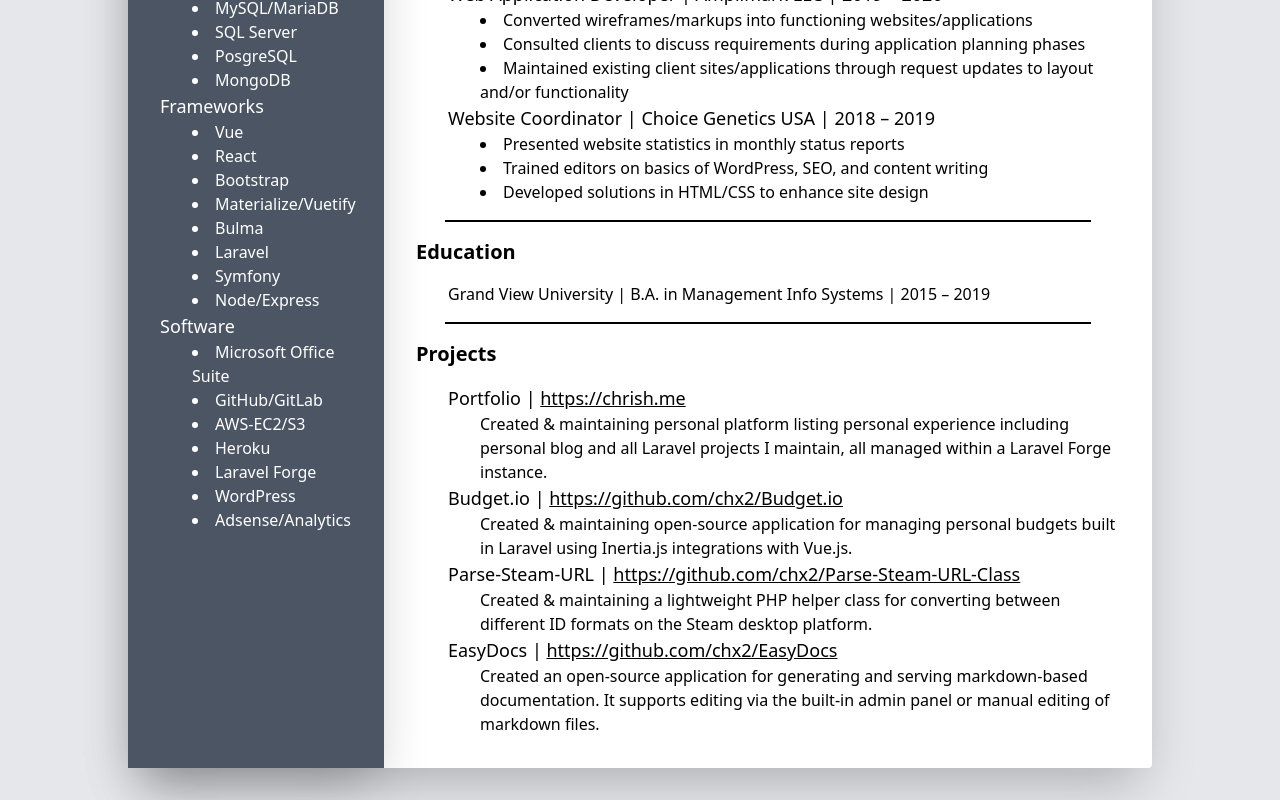
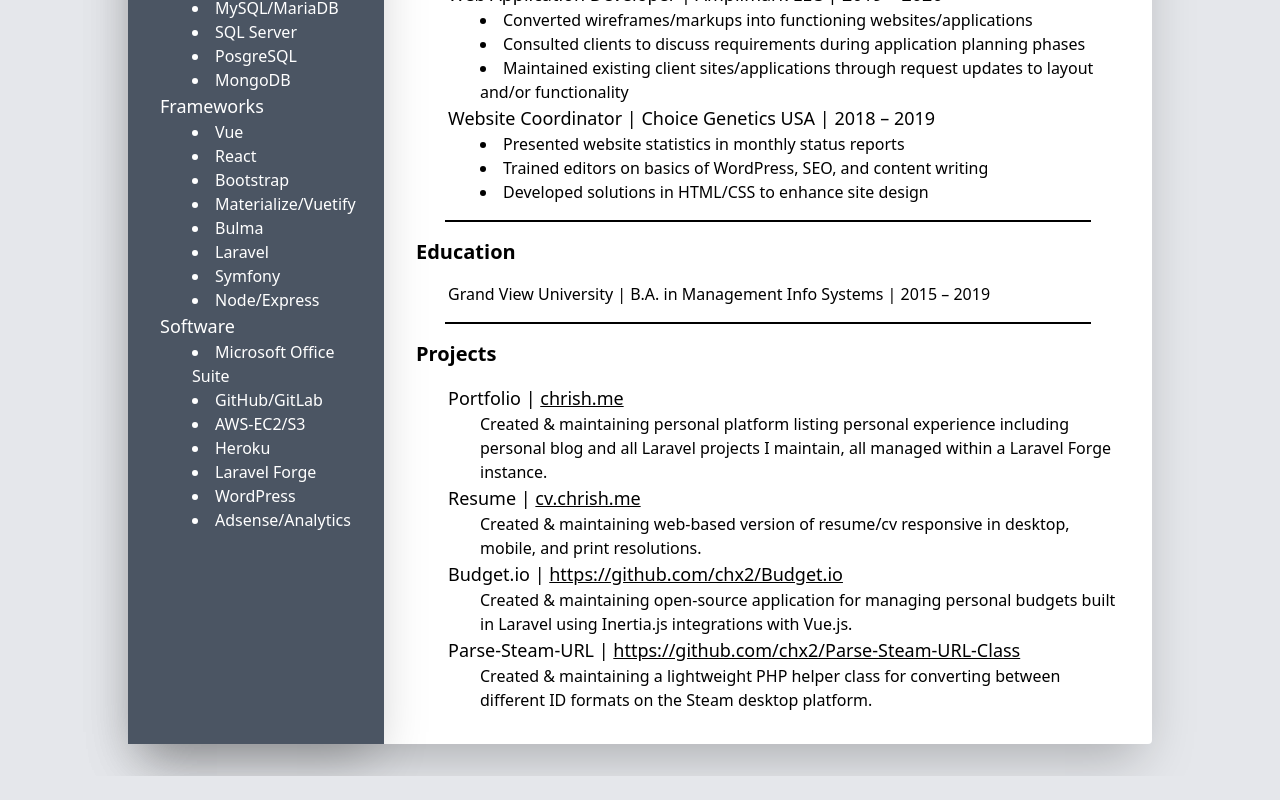
Before and after one commit to chx2/Resume, a Vue app: page / in a window 1280 px wide. Shown: the part 678-1478 px from the top of the page. After the commit the page ends 1454 px from the top, so only its background shows below. Built offline with nearby package versions, Linux system fonts and the light colour scheme.

Commit message:
Make projects read dynamically.

```diff
--- a/src/components/Projects.vue
+++ b/src/components/Projects.vue
@@ -2,40 +2,30 @@
   <div class="no-break">
     <h2 class="text-xl font-bold pb-4">Projects</h2>
 
-    <h3 class="text-lg lg:ml-8">Portfolio | <a class="underline"  href="https://chrish.me">https://chrish.me</a></h3>
-    <p class="ml-8 lg:ml-16">
-      Created & maintaining personal platform listing personal experience including personal blog
-      and all Laravel projects I maintain, all managed within a Laravel Forge instance.
-    </p>
-
-    <h3 class="text-lg lg:ml-8">Budget.io | <a class="underline"  href="https://github.com/chx2/Budget.io">https://github.com/chx2/Budget.io</a></h3>
-    <p class="ml-8 lg:ml-16">
-      Created & maintaining open-source application for managing personal budgets built
-      in Laravel using Inertia.js integrations with Vue.js.
-    </p>
-
-    <h3 class="text-lg lg:ml-8">Parse-Steam-URL | <a class="underline" href="https://github.com/chx2/Parse-Steam-URL-Class">https://github.com/chx2/Parse-Steam-URL-Class</a></h3>
-    <p class="ml-8 lg:ml-16">
-      Created & maintaining a lightweight PHP helper class for converting between
-      different ID formats on the Steam desktop platform.
-    </p>
-
-    <h3 class="text-lg lg:ml-8">EasyDocs | <a class="underline" href="https://github.com/chx2/EasyDocs">https://github.com/chx2/EasyDocs</a></h3>
-    <p class="ml-8 lg:ml-16">
-      Created an open-source application for generating and serving markdown-based documentation.
-      It supports editing via the built-in admin panel or manual editing of markdown files.
-    </p>
+    <div v-for="item in items" :key="item.name">
+      <h3 class="text-lg lg:ml-8">{{ item.name }} | <a class="underline" :href="item.url">{{ item.url_short }}</a></h3>
+      <p class="ml-8 lg:ml-16">
+        {{ item.description }}
+      </p>
+    </div>
   </div>
 </template>
 
 <script>
+import json from "../data/projects.json";
+
 export default {
-name: "Projects"
+  name: "Projects",
+  data() {
+    return {
+      items: json
+    }
+  }
 }
 </script>
 
 <style scoped>
-.no-break {
-  break-inside: avoid;
-}
+  .no-break {
+    break-inside: avoid;
+  }
 </style>
--- a/src/data/projects.json
+++ b/src/data/projects.json
@@ -0,0 +1,26 @@
+[
+  {
+    "name": "Portfolio",
+    "url": "https://chrish.me",
+    "url_short": "chrish.me",
+    "description": "Created & maintaining personal platform listing personal experience including personal blog and all Laravel projects I maintain, all managed within a Laravel Forge instance."
+  },
+  {
+    "name": "Resume",
+    "url": "https://cv.chrish.me",
+    "url_short": "cv.chrish.me",
+    "description": "Created & maintaining web-based version of resume/cv responsive in desktop, mobile, and print resolutions."
+  },
+  {
+    "name": "Budget.io",
+    "url": "https://github.com/chx2/Budget.io",
+    "url_short": "https://github.com/chx2/Budget.io",
+    "description": "Created & maintaining open-source application for managing personal budgets built in Laravel using Inertia.js integrations with Vue.js."
+  },
+  {
+    "name": "Parse-Steam-URL",
+    "url": "https://github.com/chx2/Parse-Steam-URL-Class",
+    "url_short": "https://github.com/chx2/Parse-Steam-URL-Class",
+    "description": "Created & maintaining a lightweight PHP helper class for converting between different ID formats on the Steam desktop platform."
+  }
+]
```
